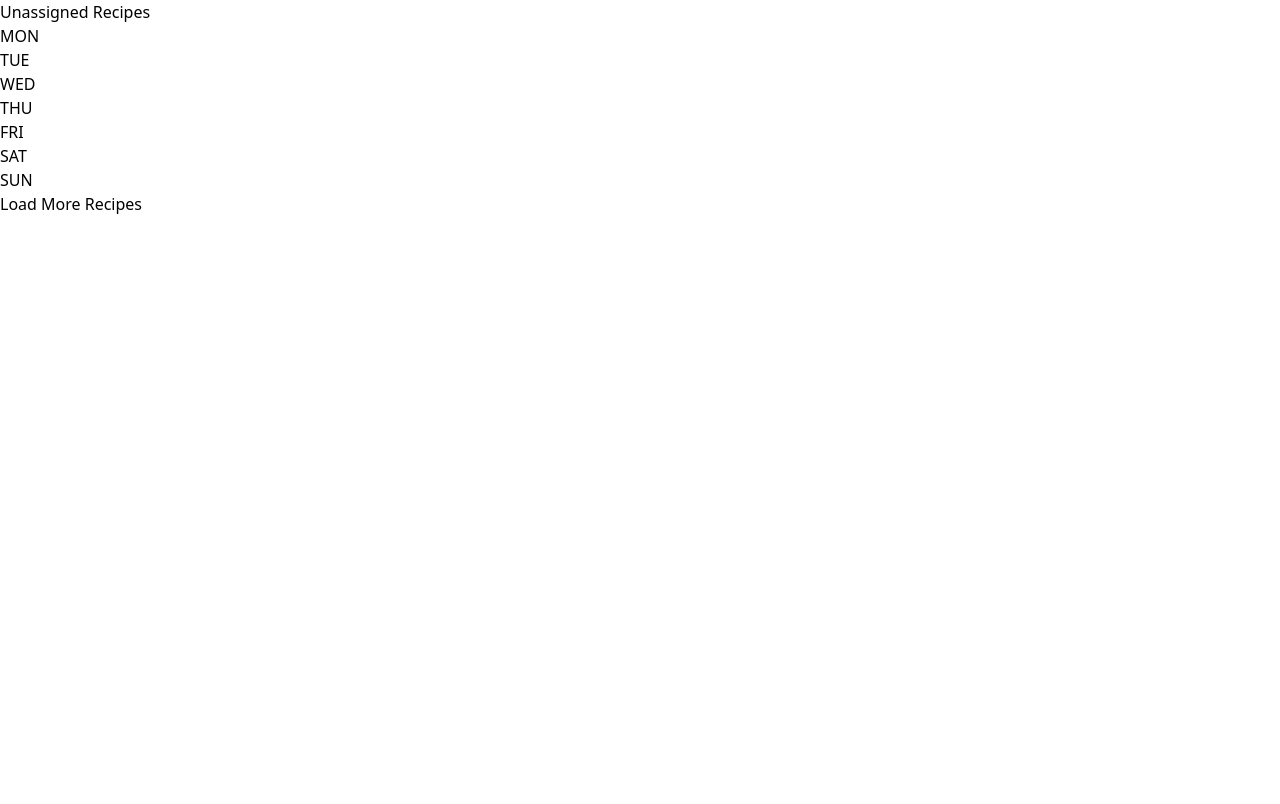
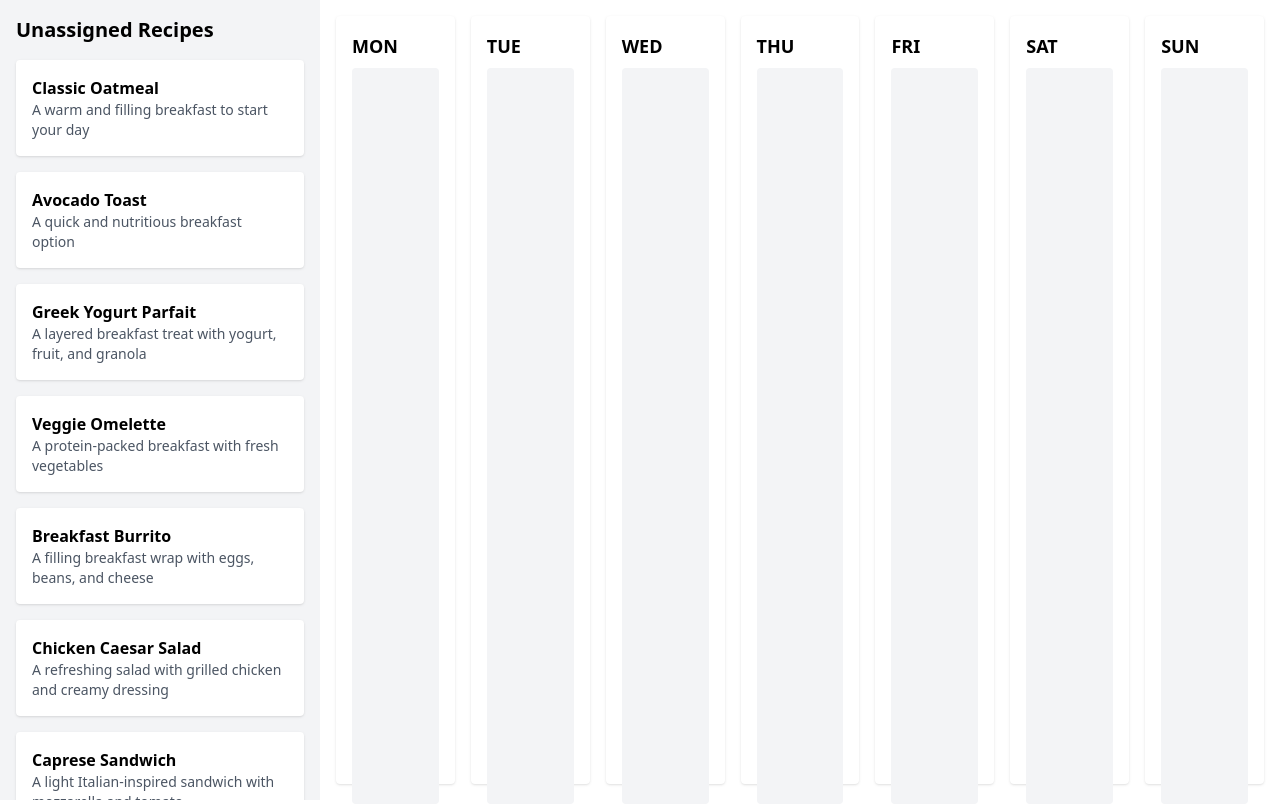
Before and after one commit to Arcadesys/mealplanner, a Next.js app: page / in a window 1280 px wide. Built offline with nearby package versions, Linux system fonts and the light colour scheme.

Commit message:
still fighting tailwind setup

```diff
--- a/app/components/Scheduler.tsx
+++ b/app/components/Scheduler.tsx
@@ -35,27 +35,19 @@ const Scheduler: React.FC = () => {
   if (loading) return <p className="text-center">Loading...</p>;
   if (error) return <p className="text-center text-red-500">{error}</p>;
 
+  const days = ['MON', 'TUE', 'WED', 'THU', 'FRI', 'SAT', 'SUN'];
+
   return (
-    <div className="scheduler">
-      <div className="unassigned">
-        <h2 className="unassigned-title">Unassigned Recipes</h2>
-        {/* You can include the UnassignedRecipes component here if needed */}
-      </div>
-      <div className="days">
-        {['MON', 'TUE', 'WED', 'THU', 'FRI', 'SAT', 'SUN'].map((day) => (
-          <div key={day} className={`day ${day.toLowerCase()}`}>
-            <span className="day-label">
-              {day.split('').map((letter, index) => (
-                <span key={index} className="day-letter">
-                  {letter}
-                </span>
-              ))}
-            </span>
-            {/* Add Droppable areas or other content here */}
+    <div className="grid grid-cols-7 gap-4 h-full">
+      {days.map((day) => (
+        <div key={day} className="bg-white p-4 rounded shadow">
+          <h3 className="text-lg font-semibold mb-2">{day}</h3>
+          {/* Droppable area for recipes */}
+          <div className="h-full bg-gray-100 p-2 rounded">
+            {/* Recipe cards will be dropped here */}
           </div>
-        ))}
-        <div className="load-more">Load More Recipes</div>
-      </div>
+        </div>
+      ))}
     </div>
   );
 };
--- a/app/components/UnassignedRecipes.tsx
+++ b/app/components/UnassignedRecipes.tsx
@@ -1,6 +1,5 @@
 import React from 'react';
 import { Droppable, Draggable } from '@hello-pangea/dnd';
-import RecipeCard from './RecipeCard';
 import { Recipe } from '../types/recipe';
 
 interface UnassignedRecipesProps {
@@ -12,9 +11,9 @@ const UnassignedRecipes: React.FC<UnassignedRecipesProps> = ({ recipes }) => {
     <Droppable droppableId="unassigned">
       {(provided) => (
         <div
-          className="unassigned-recipes"
           ref={provided.innerRef}
           {...provided.droppableProps}
+          className="space-y-4"
         >
           {recipes.map((recipe, index) => (
             <Draggable key={recipe.id} draggableId={recipe.id} index={index}>
@@ -23,9 +22,10 @@ const UnassignedRecipes: React.FC<UnassignedRecipesProps> = ({ recipes }) => {
                   ref={provided.innerRef}
                   {...provided.draggableProps}
                   {...provided.dragHandleProps}
-                  className="draggable-item"
+                  className="bg-white p-4 rounded shadow"
                 >
-                  <RecipeCard recipe={recipe} index={index} />
+                  <h3 className="font-semibold">{recipe.name}</h3>
+                  <p className="text-sm text-gray-600">{recipe.description}</p>
                 </div>
               )}
             </Draggable>
--- a/app/globals.css
+++ b/app/globals.css
@@ -2,21 +2,16 @@
 @tailwind components;
 @tailwind utilities;
 
-:root {
-  --background: #FDFD96; /* Soft yellow background */
-  --foreground: #333333; /* Dark gray text */
-  --primary: #FF6B6B; /* Coral red */
-  --secondary: #4ECDC4; /* Turquoise */
-  --accent: #FF8C42; /* Orange */
+body {
+  @apply bg-gray-50 text-gray-900;
+}
+
+h1, h2, h3, h4, h5, h6 {
+  @apply font-bold;
 }
 
 .recipe-card {
-  background-color: #f9f9f9;
-  border: 1px solid #ddd;
-  border-radius: 8px;
-  padding: 16px;
-  box-shadow: 0 2px 4px rgba(0, 0, 0, 0.1);
-  transition: background-color 0.3s ease, border-color 0.3s ease, box-shadow 0.3s ease;
+  @apply bg-white p-4 rounded shadow transition-shadow hover:shadow-md;
 }
 
 @media (prefers-color-scheme: dark) {
@@ -32,12 +27,6 @@
   }
 }
 
-body {
-  color: var(--foreground);
-  background: var(--background);
-  font-family: Arial, Helvetica, sans-serif;
-}
-
 @layer utilities {
   .text-balance {
     text-wrap: balance;
--- a/app/page.tsx
+++ b/app/page.tsx
@@ -4,16 +4,63 @@ import { DragDropContext } from '@hello-pangea/dnd';
 import Scheduler from './components/Scheduler';
 import UnassignedRecipes from './components/UnassignedRecipes';
 
+interface Recipe {
+  id: string;
+  name: string;
+  // Add other relevant fields
+}
+
+const useFetchRecipes = () => {
+  const [recipes, setRecipes] = React.useState<Recipe[]>([]);
+  const [loading, setLoading] = React.useState<boolean>(true);
+  const [error, setError] = React.useState<string | null>(null);
+
+  React.useEffect(() => {
+    const fetchData = async () => {
+      try {
+        console.log('Fetching recipes...');
+        const response = await fetch('/api/recipes');
+        console.log('Response status:', response.status);
+        if (!response.ok) {
+          throw new Error('Network response was not ok');
+        }
+        const data: Recipe[] = await response.json();
+        console.log('Fetched data:', data);
+        setRecipes(data);
+      } catch (err: any) {
+        console.error('Error fetching recipes:', err);
+        setError(err.message);
+      } finally {
+        setLoading(false);
+      }
+    };
+
+    fetchData();
+  }, []);
+
+  return { recipes, loading, error };
+};
+
+
 const HomePage: React.FC = () => {
+  const { recipes, loading, error } = useFetchRecipes();
+
   const onDragEnd = (result: any) => {
     // Handle drag end logic here
     console.log(result);
   };
 
+  if (loading) return <p>Loading recipes...</p>;
+  if (error) return <p>Error loading recipes: {error}</p>;
+
   return (
     <DragDropContext onDragEnd={onDragEnd}>
-      <div className="flex flex-row">
-        <div className="flex-grow flex-shrink w-2/3">
+      <div className="flex h-screen">
+        <div className="w-1/4 bg-gray-100 p-4 overflow-y-auto">
+          <h2 className="text-xl font-bold mb-4">Unassigned Recipes</h2>
+          <UnassignedRecipes recipes={recipes} />
+        </div>
+        <div className="w-3/4 p-4">
           <Scheduler />
         </div>
       </div>
```
Also changed, not shown: styles/tailwind-classes.css (+27 -2 lines).
